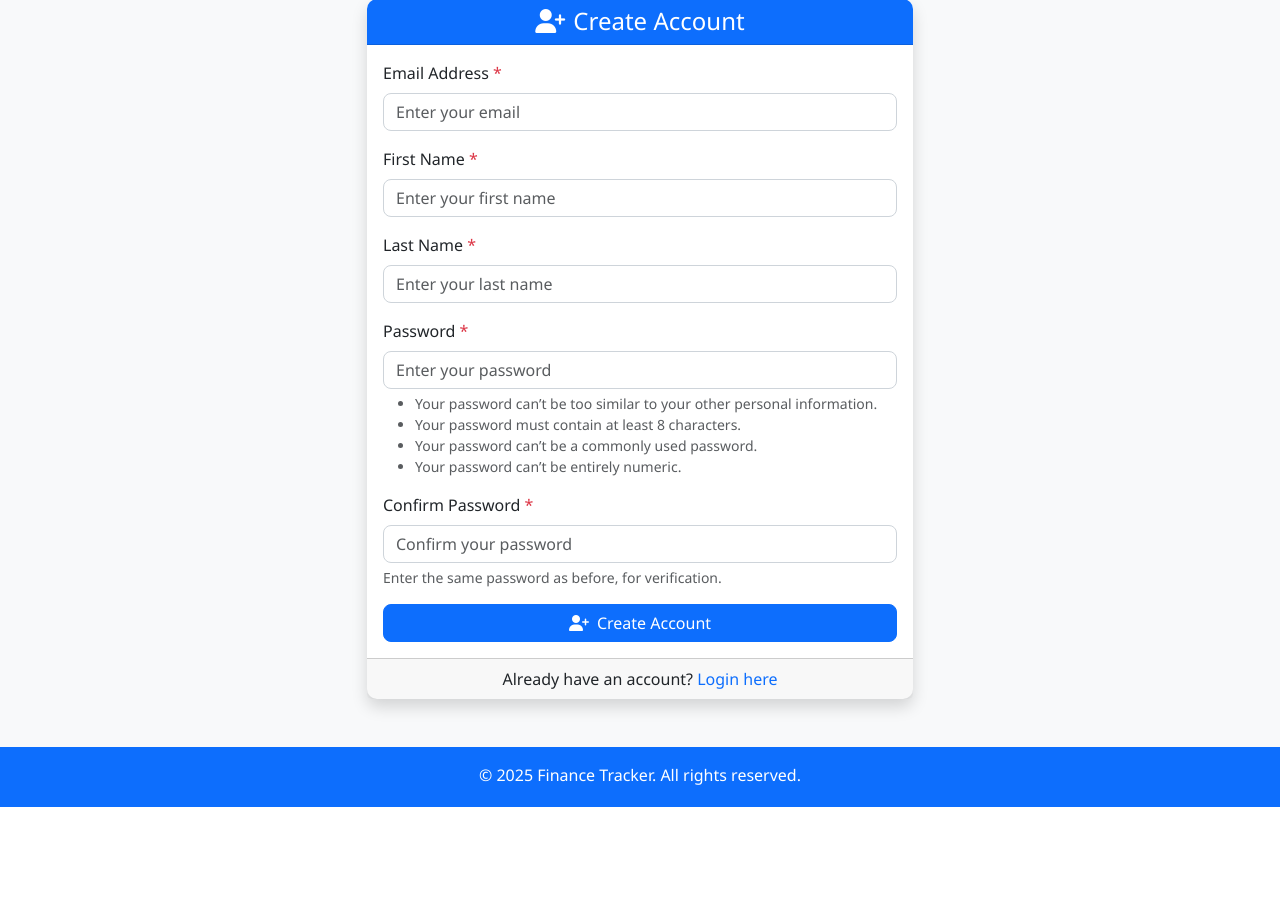
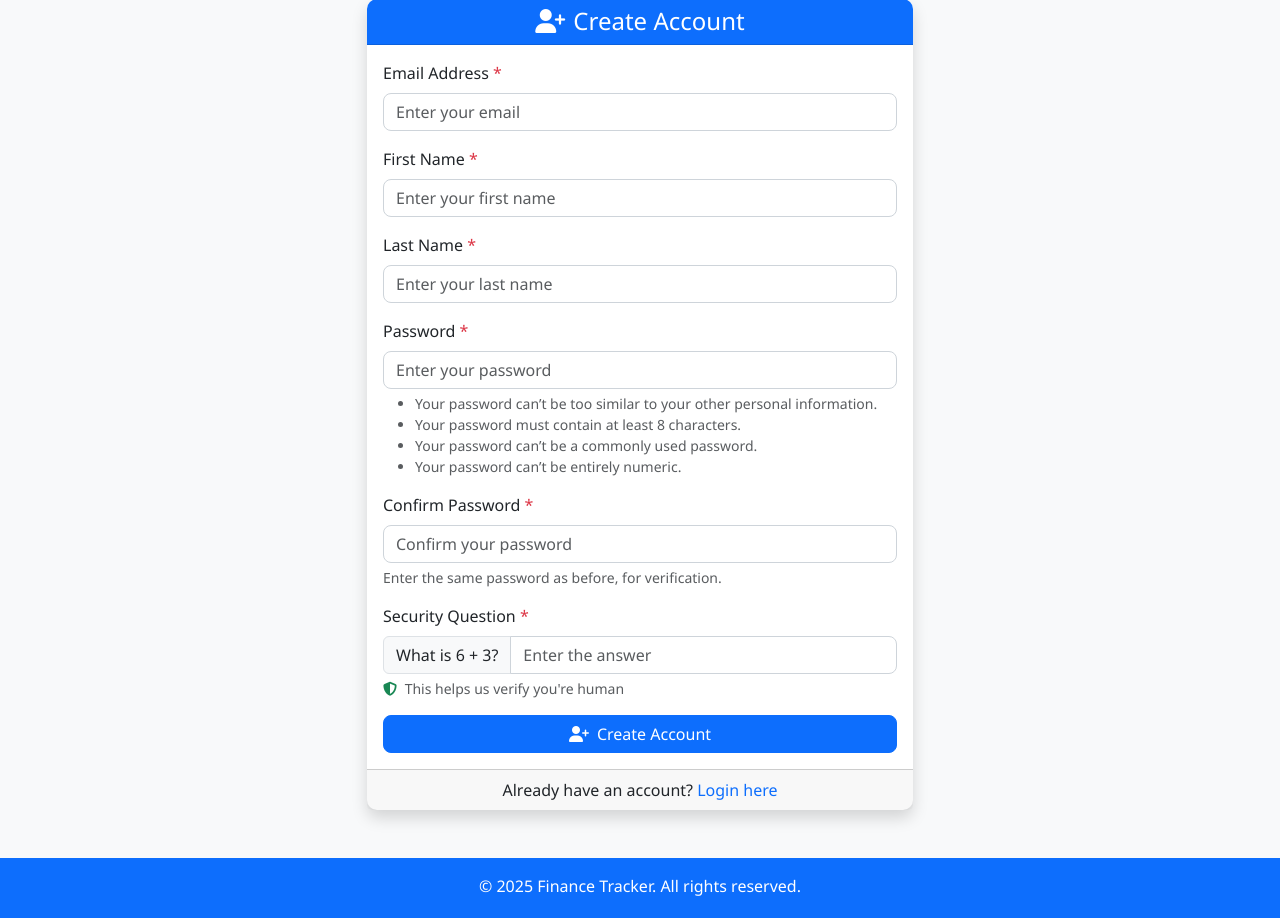
Before and after one commit to danielsarney/finance-tracker, a Django app: page /accounts/register/ in a window 1280 px wide. Shown: the part 87-1005 px from the top of the page. Before the commit the page ends 894 px from the top, so only its background shows below. Run offline with Django 4.2, Linux system fonts and the light colour scheme; some libraries are stand-ins or nearby versions.

Commit message:
Add math CAPTCHA to user registration form: Implemented a simple math question to enhance bot protection during account creation. Updated the form and template to include the CAPTCHA field and validation logic, ensuring users provide the correct answer before proceeding.

```diff
--- a/accounts/forms.py
+++ b/accounts/forms.py
@@ -2,6 +2,7 @@ from django import forms
 from django.contrib.auth.forms import UserCreationForm
 from django.contrib.auth.models import User
 from django.contrib.auth import authenticate
+import random
 
 
 class CustomUserCreationForm(UserCreationForm):
@@ -26,6 +27,15 @@ class CustomUserCreationForm(UserCreationForm):
         ),
     )
 
+    # Simple math CAPTCHA
+    math_answer = forms.IntegerField(
+        required=True,
+        widget=forms.NumberInput(
+            attrs={"class": "form-control", "placeholder": "Enter the answer"}
+        ),
+        label="",
+    )
+
     class Meta:
         model = User
         fields = ("email", "first_name", "last_name", "password1", "password2")
@@ -43,6 +53,24 @@ class CustomUserCreationForm(UserCreationForm):
         self.fields["password2"].widget.attrs.update(
             {"class": "form-control", "placeholder": "Confirm your password"}
         )
+
+        # Generate random math question only if not POST data
+        if not self.data:
+            self.num1 = random.randint(1, 10)
+            self.num2 = random.randint(1, 10)
+            self.correct_answer = self.num1 + self.num2
+        else:
+            # If POST data, get the numbers from the form data
+            self.num1 = int(self.data.get("num1", 0))
+            self.num2 = int(self.data.get("num2", 0))
+            self.correct_answer = self.num1 + self.num2
+
+    def clean_math_answer(self):
+        """Validate the math CAPTCHA answer"""
+        user_answer = self.cleaned_data.get("math_answer")
+        if user_answer != self.correct_answer:
+            raise forms.ValidationError("Incorrect answer. Please try again.")
+        return user_answer
 
     def save(self, commit=True):
         user = super().save(commit=False)
--- a/accounts/templates/accounts/register.html
+++ b/accounts/templates/accounts/register.html
@@ -73,6 +73,32 @@
                                 </div>
                             {% endif %}
                         </div>
+
+                        <!-- Bot Protection: Math CAPTCHA -->
+                        <div class="mb-3">
+                            <label for="{{ form.math_answer.id_for_label }}" class="form-label">
+                                Security Question <span class="text-danger">*</span>
+                            </label>
+                            <div class="input-group">
+                                <span class="input-group-text bg-light">
+                                    What is {{ form.num1 }} + {{ form.num2 }}?
+                                </span>
+                                {{ form.math_answer }}
+                            </div>
+                            <!-- Hidden fields to preserve the math question -->
+                            <input type="hidden" name="num1" value="{{ form.num1 }}">
+                            <input type="hidden" name="num2" value="{{ form.num2 }}">
+                            {% if form.math_answer.errors %}
+                                <div class="alert alert-danger mt-2 py-2">
+                                    {% for error in form.math_answer.errors %}<small class="fw-bold">{{ error }}</small>{% endfor %}
+                                </div>
+                            {% endif %}
+                            <div class="form-text">
+                                <i class="fas fa-shield-alt text-success me-1"></i>
+                                This helps us verify you're human
+                            </div>
+                        </div>
+
                         <div class="d-grid">
                             <button type="submit" class="btn btn-primary">
                                 <i class="fas fa-user-plus me-2"></i>Create Account
```
